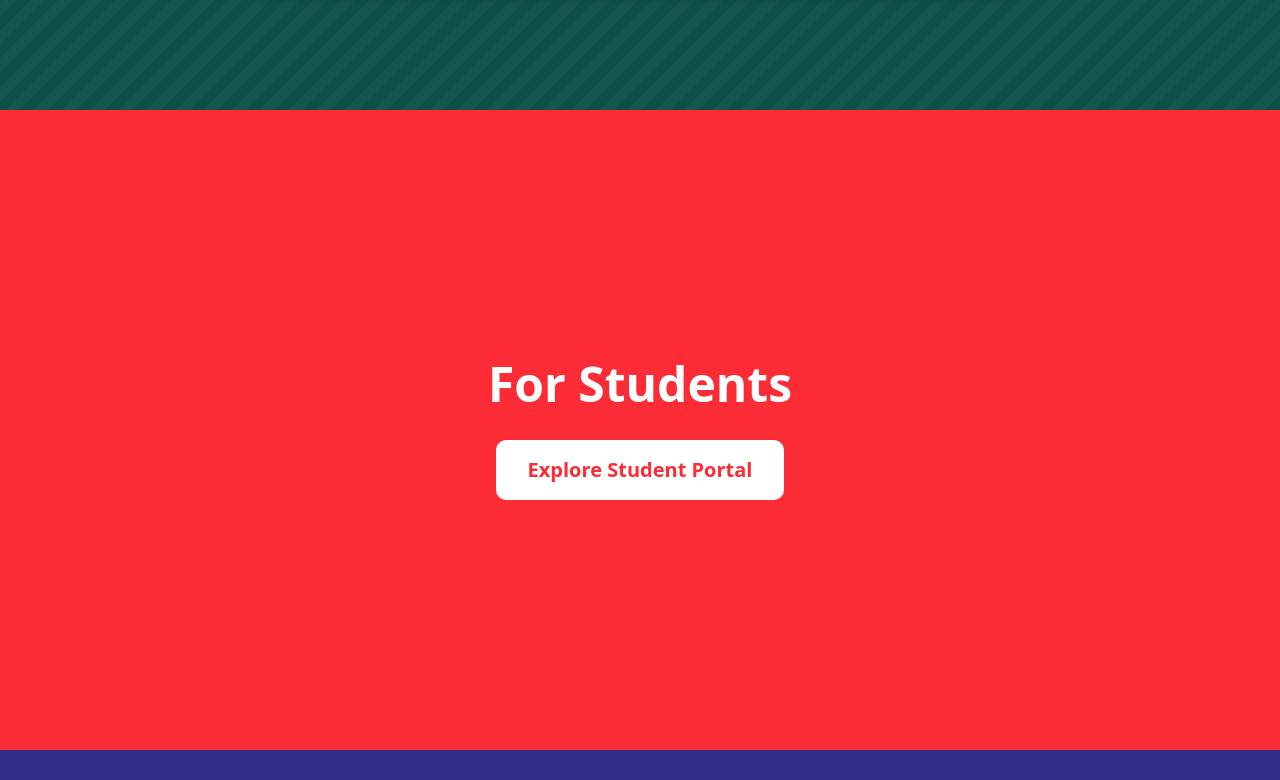
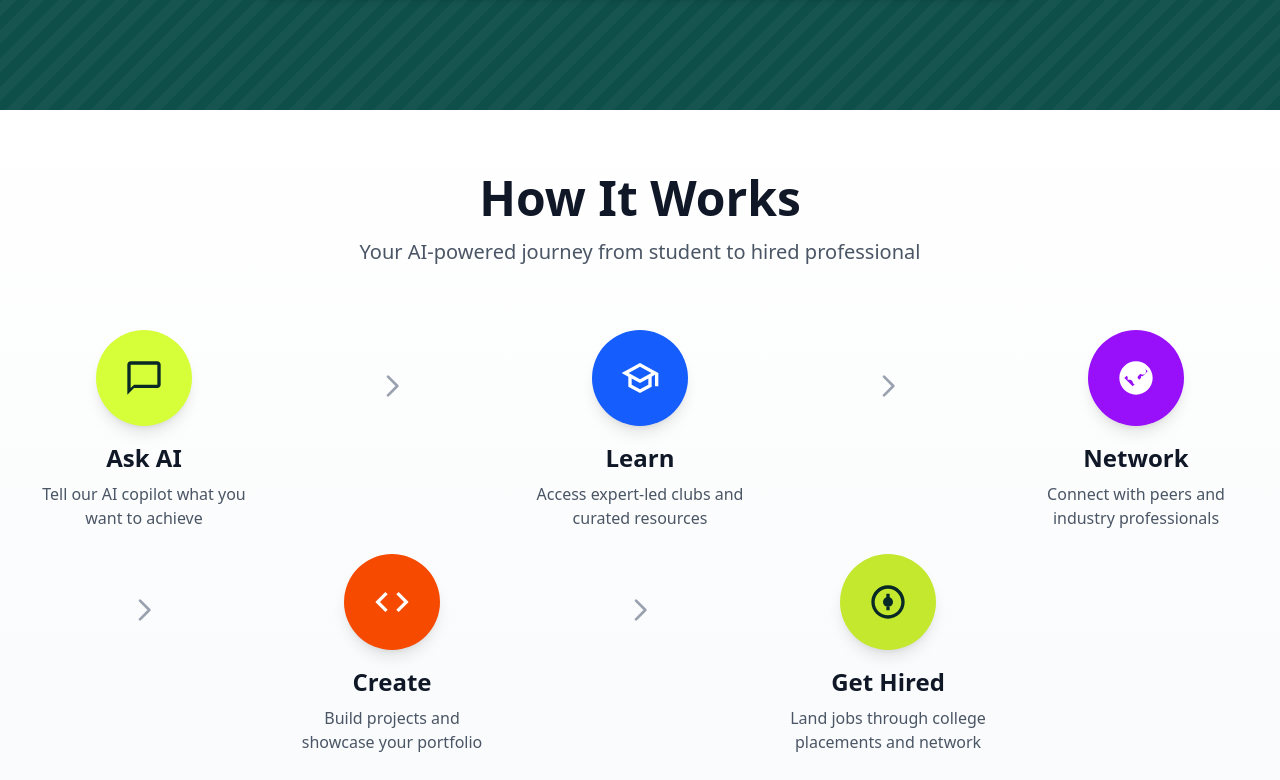
Before and after one commit to FO-MO/fomo-frontend, a Next.js app: page / in a window 1280 px wide. Shown: the part 620-1400 px from the top of the page. Built offline with nearby package versions, Linux system fonts and the light colour scheme.

Commit message:
hero-progress made

```diff
--- a/app/page.tsx
+++ b/app/page.tsx
@@ -1,6 +1,7 @@
 import TopBar from "@/components/topBar";
 import LandingSection from "@/components/landingSection";
 import Footer from "@/components/footer";
+import Hero1 from "@/components/hero/Hero1";
 
 import Link from "next/link";
 
@@ -9,15 +10,7 @@ export default function Home() {
     <>
       <TopBar theme="home" />
       <LandingSection />
-      <div className="flex flex-col items-center justify-center h-[80vh] bg-red-500 text-center text-white">
-        <h1 className="text-5xl font-bold mb-8">For Students</h1>
-        <Link
-          href="/students/search"
-          className="bg-white text-red-500 px-8 py-4 rounded-lg text-xl font-semibold hover:bg-gray-100 transition-colors"
-        >
-          Explore Student Portal
-        </Link>
-      </div>
+      <Hero1 />
       <div className="flex flex-col items-center justify-center h-[80vh] bg-indigo-900 text-center text-white">
         <h1 className="text-5xl font-bold mb-8">For Colleges</h1>
         <Link
--- /dev/null
+++ b/components/hero/Hero1.tsx
@@ -0,0 +1,250 @@
+"use client";
+
+import React, { useEffect, useRef } from "react";
+import gsap from "gsap";
+import { ScrollTrigger } from "gsap/ScrollTrigger";
+
+export default function Hero1() {
+  const sectionRef = useRef<HTMLElement>(null);
+  const headerRef = useRef<HTMLDivElement>(null);
+  const stepsRef = useRef<(HTMLDivElement | null)[]>([]);
+  const arrowsRef = useRef<(HTMLDivElement | null)[]>([]);
+
+  //ALL OF THE SCROLL TRIG ANIMATION INSIDE THIS...
+  useEffect(() => {
+    gsap.registerPlugin(ScrollTrigger);
+
+    const ctx = gsap.context(() => {
+      if (sectionRef.current) {
+        gsap.to(sectionRef.current, {
+          opacity: 1,
+          duration: 0.5,
+          ease: "power2.out",
+        });
+      }
+
+      if (headerRef.current) {
+        gsap.fromTo(
+          headerRef.current,
+          { opacity: 0, y: -30 },
+          {
+            opacity: 1,
+            y: 0,
+            duration: 0.8,
+            ease: "power2.out",
+            scrollTrigger: {
+              trigger: headerRef.current,
+              start: "top 65%",
+              toggleActions: "play none none none",
+              once: true,
+            },
+          }
+        );
+      }
+
+      stepsRef.current.forEach((step, index) => {
+        if (step) {
+          gsap.fromTo(
+            step,
+            { opacity: 0, y: 100, scale: 0.7 },
+            {
+              opacity: 1,
+              y: 0,
+              scale: 1,
+              duration: 0.6,
+              ease: "back.out(1.2)",
+              scrollTrigger: {
+                trigger: step,
+                start: "top 70%",
+                toggleActions: "play none none none",
+                once: true,
+              },
+              delay: index * 0.1,
+            }
+          );
+        }
+      });
+
+      arrowsRef.current.forEach((arrow, index) => {
+        if (arrow) {
+          gsap.fromTo(
+            arrow,
+            { opacity: 0, x: -20 },
+            {
+              opacity: 1,
+              x: 0,
+              duration: 0.4,
+              ease: "power2.out",
+              scrollTrigger: {
+                trigger: arrow,
+                start: "top 85%",
+                toggleActions: "play none none none",
+                once: true,
+              },
+              delay: index * 0.1 + 0.3,
+            }
+          );
+        }
+      });
+    }, sectionRef);
+
+    return () => ctx.revert();
+  }, []);
+
+  const steps = [
+    {
+      title: "Ask AI",
+      description: "Tell our AI copilot what you want to achieve",
+      icon: (
+        <svg
+          className="w-10 h-10"
+          fill="currentColor"
+          viewBox="0 0 24 24"
+          xmlns="http://www.w3.org/2000/svg"
+        >
+          <path d="M20 2H4c-1.1 0-2 .9-2 2v18l4-4h14c1.1 0 2-.9 2-2V4c0-1.1-.9-2-2-2zm0 14H6l-2 2V4h16v12z" />
+        </svg>
+      ),
+      bgColor: "bg-[#d6ff3a]",
+      textColor: "text-[#082926]",
+    },
+    {
+      title: "Learn",
+      description: "Access expert-led clubs and curated resources",
+      icon: (
+        <svg
+          className="w-10 h-10"
+          fill="currentColor"
+          viewBox="0 0 24 24"
+          xmlns="http://www.w3.org/2000/svg"
+        >
+          <path d="M12 3L1 9l4 2.18v6L12 21l7-3.82v-6l2-1.09V17h2V9L12 3zm6.82 6L12 12.72 5.18 9 12 5.28 18.82 9zM17 15.99l-5 2.73-5-2.73v-3.72L12 15l5-2.73v3.72z" />
+        </svg>
+      ),
+      bgColor: "bg-blue-600",
+      textColor: "text-white",
+    },
+    {
+      title: "Network",
+      description: "Connect with peers and industry professionals",
+      icon: (
+        <svg
+          className="w-10 h-10"
+          fill="currentColor"
+          viewBox="0 0 24 24"
+          xmlns="http://www.w3.org/2000/svg"
+        >
+          <path d="M12 2C6.48 2 2 6.48 2 12s4.48 10 10 10 10-4.48 10-10S17.52 2 12 2zm-2 15l-5-5 1.41-1.41L10 14.17l7.59-7.59L19 8l-9 9z" />
+          <path d="M15 11h2v2h-2zm-4 0h2v2h-2zm-4 0h2v2H7z" />
+          <circle cx="8" cy="8" r="2" />
+          <circle cx="16" cy="8" r="2" />
+          <circle cx="12" cy="14" r="2" />
+        </svg>
+      ),
+      bgColor: "bg-purple-600",
+      textColor: "text-white",
+    },
+    {
+      title: "Create",
+      description: "Build projects and showcase your portfolio",
+      icon: (
+        <svg
+          className="w-10 h-10"
+          fill="currentColor"
+          viewBox="0 0 24 24"
+          xmlns="http://www.w3.org/2000/svg"
+        >
+          <path d="M9.4 16.6L4.8 12l4.6-4.6L8 6l-6 6 6 6 1.4-1.4zm5.2 0l4.6-4.6-4.6-4.6L16 6l6 6-6 6-1.4-1.4z" />
+        </svg>
+      ),
+      bgColor: "bg-orange-600",
+      textColor: "text-white",
+    },
+    {
+      title: "Get Hired",
+      description: "Land jobs through college placements and network",
+      icon: (
+        <svg
+          className="w-10 h-10"
+          fill="currentColor"
+          viewBox="0 0 24 24"
+          xmlns="http://www.w3.org/2000/svg"
+        >
+          <path d="M12 2C6.48 2 2 6.48 2 12s4.48 10 10 10 10-4.48 10-10S17.52 2 12 2zm0 18c-4.41 0-8-3.59-8-8s3.59-8 8-8 8 3.59 8 8-3.59 8-8 8zm-1-13h2v6h-2zm0 8h2v2h-2z" />
+          <circle cx="12" cy="12" r="3" />
+        </svg>
+      ),
+      bgColor: "bg-[#c4e82e]",
+      textColor: "text-[#082926]",
+    },
+  ];
+
+  return (
+    <section
+      ref={sectionRef}
+      className="w-full py-16 px-4 sm:px-6 lg:px-8 bg-gradient-to-b from-white to-gray-50 overflow-x-hidden opacity-0"
+    >
+      <div className="max-w-7xl mx-auto">
+        <div ref={headerRef} className="text-center mb-16">
+          <h2 className="text-4xl sm:text-5xl font-bold text-gray-900 mb-4">
+            How It Works
+          </h2>
+          <p className="text-lg sm:text-xl text-gray-600 max-w-3xl mx-auto px-4">
+            Your AI-powered journey from student to hired professional
+          </p>
+        </div>
+
+        <div className="grid grid-cols-1 md:grid-cols-2 lg:grid-cols-5 gap-8 lg:gap-6 items-start">
+          {steps.map((step, index) => (
+            <React.Fragment key={index}>
+              <div
+                ref={(el) => {
+                  stepsRef.current[index] = el;
+                }}
+                className="flex flex-col cursor-pointer items-center text-center group"
+              >
+                <div
+                  className={`${step.bgColor} ${step.textColor} w-20 h-20 sm:w-24 sm:h-24 rounded-full flex items-center justify-center mb-4 shadow-lg transform transition-all duration-300 group-hover:scale-110 group-hover:shadow-xl`}
+                >
+                  {step.icon}
+                </div>
+
+                <h3 className="text-xl sm:text-2xl font-bold text-gray-900 mb-2">
+                  {step.title}
+                </h3>
+
+                <p className="text-sm sm:text-base text-gray-600 max-w-xs px-2">
+                  {step.description}
+                </p>
+              </div>
+
+              {index < steps.length - 1 && (
+                <div
+                  ref={(el) => {
+                    arrowsRef.current[index] = el;
+                  }}
+                  className="hidden lg:flex items-center justify-center -mx-3 mt-10"
+                >
+                  <svg
+                    className="w-8 h-8 text-gray-400"
+                    fill="none"
+                    stroke="currentColor"
+                    viewBox="0 0 24 24"
+                    xmlns="http://www.w3.org/2000/svg"
+                  >
+                    <path
+                      strokeLinecap="round"
+                      strokeLinejoin="round"
+                      strokeWidth={2}
+                      d="M9 5l7 7-7 7"
+                    />
+                  </svg>
+                </div>
+              )}
+            </React.Fragment>
+          ))}
+        </div>
+      </div>
+    </section>
+  );
+}
```
